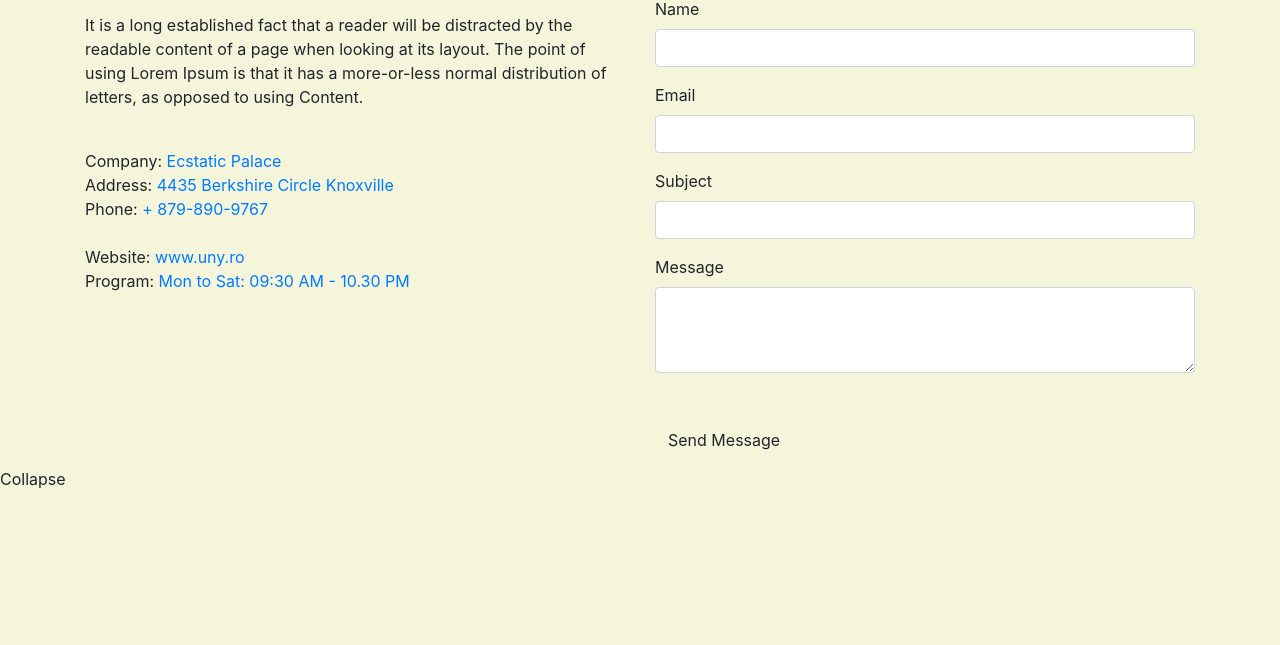
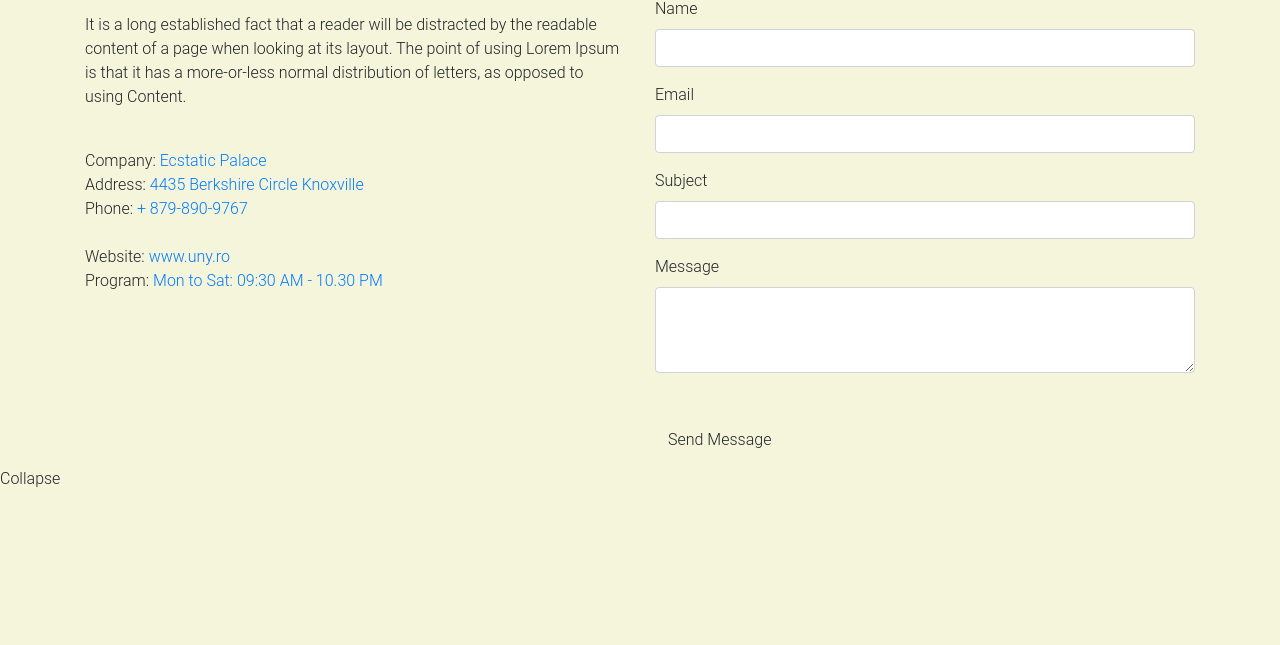
Before and after one commit to AnGherase/milestone1, a plain HTML site: page contact.html in a window 1280 px wide. Shown: the part 155-800 px from the top of the page. Drawn offline with nearby package versions, Linux system fonts and the light colour scheme.

Commit message:
change font

```diff
--- a/css/style.css
+++ b/css/style.css
@@ -1,3 +1,4 @@
 body {
     background-color: beige;
+    font-family: "Roboto Light", sans-serif;
 }
```
Also changed, not shown: index.html (+1 -0 lines).
